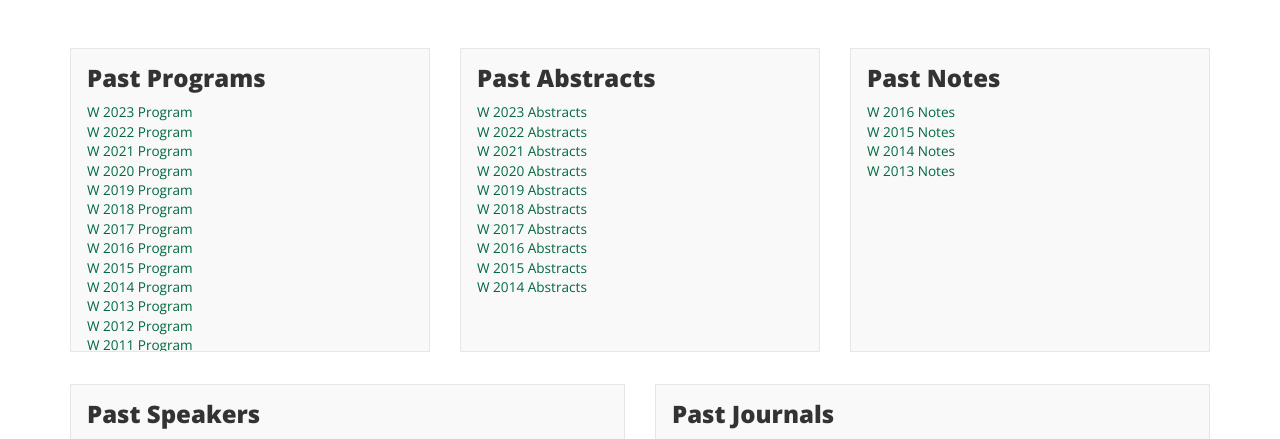
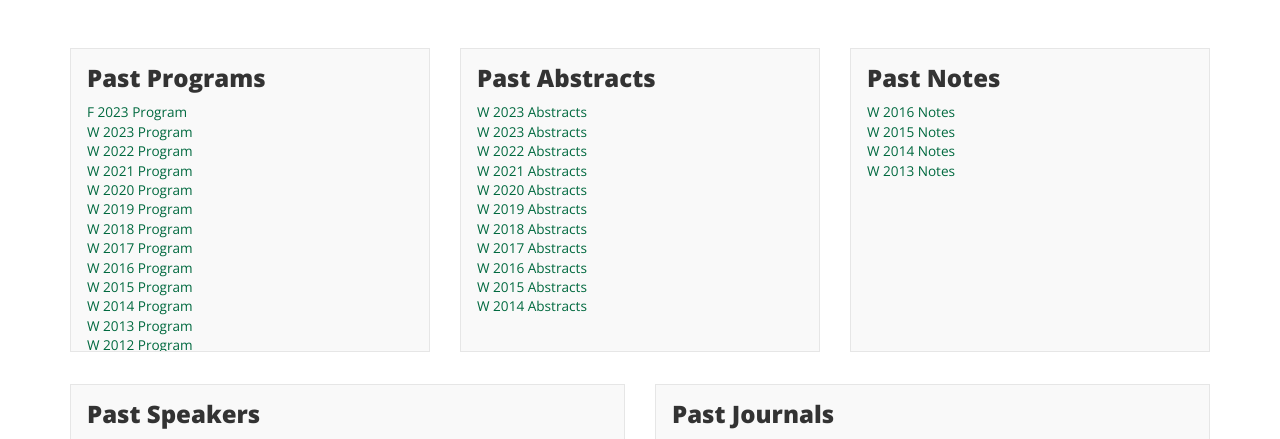
Before and after one commit to ucip/ucip.github.io, a Jekyll site: the page built from history.md, in a window 1280 px wide. Shown: the part 302-741 px from the top of the page. Built offline with Jekyll 4.4.1, drawn with Linux system fonts in a browser that asks for light colours; nearby versions of some CDN libraries.

Commit message:
Correcting some links and calls to the fall docs

```diff
--- a/_includes/box.html
+++ b/_includes/box.html
@@ -39,9 +39,9 @@
   <div class="post-list-box announcement">
     <h3 class="text-center post-list-header">See you November 4th and 5th!</h3>
     <p class="text-center announcement-text">
-      <a href="{{ site.baseurl }}/docs/2023 Schedule.pdf">Click here to download this year's UCiP Schedule.</a>
+      <a href="{{ site.baseurl }}/docs/2023 (Fall) Schedule.pdf">Click here to download this year's UCiP Schedule.</a>
       <br />
-      <a href="{{ site.baseurl }}/docs/2023 Abstract List.pdf">Click here to download this year's Abstracts.</a>
+      <a href="{{ site.baseurl }}/docs/2023 (Fall) Abstracts.pdf">Click here to download this year's Abstracts.</a>
     </p>
     <a href="{{ site.baseurl }}/img/2023 Schedule.pdf">
       <img class="img-responsive" src="{{ site.baseurl }}/img/2023 Schedule.png" />
--- a/history.md
+++ b/history.md
@@ -11,11 +11,12 @@
       <div class="post-list-box">
         <h3 class="post-list-header">Past Programs</h3>
         <ul class="post-list">
-	  <li class="text-small"><a href="{{ site.baseurl }}/docs/2023 Schedule.pdf">W 2023 Program</a></li>
-	  <li class="text-small"><a href="{{ site.baseurl }}/docs/2022-program.pdf">W 2022 Program</a></li>
+          <li class="text-small"><a href="{{ site.baseurl }}/docs/2023 (Fall) Schedule.pdf">F 2023 Program</a></li>
+	        <li class="text-small"><a href="{{ site.baseurl }}/docs/2023 Schedule.pdf">W 2023 Program</a></li>
+	        <li class="text-small"><a href="{{ site.baseurl }}/docs/2022-program.pdf">W 2022 Program</a></li>
           <li class="text-small"><a href="{{ site.baseurl }}/docs/2021-program.pdf">W 2021 Program</a></li>
-	  <li class="text-small"><a href="{{ site.baseurl }}/docs/2020-program.pdf">W 2020 Program</a></li>
-	  <li class="text-small"><a href="{{ site.baseurl }}/docs/2019-program.pdf">W 2019 Program</a></li>
+	        <li class="text-small"><a href="{{ site.baseurl }}/docs/2020-program.pdf">W 2020 Program</a></li>
+	        <li class="text-small"><a href="{{ site.baseurl }}/docs/2019-program.pdf">W 2019 Program</a></li>
           <li class="text-small"><a href="{{ site.baseurl }}/docs/2018-program.pdf">W 2018 Program</a></li>
           <li class="text-small"><a href="{{ site.baseurl }}/docs/2017-program.pdf">W 2017 Program</a></li>
           <li class="text-small"><a href="{{ site.baseurl }}/docs/2016-program.pdf">W 2016 Program</a></li>
@@ -31,9 +32,10 @@
       <div class="post-list-box">
         <h3 class="post-list-header">Past Abstracts</h3>
         <ul class="post-list">
+          <li class="text-small"><a href="{{ site.baseurl }}/docs/2023 (Fall) Abstracts.pdf">W 2023 Abstracts</a></li>
           <li class="text-small"><a href="{{ site.baseurl }}/docs/2023 Abstract List.pdf">W 2023 Abstracts</a></li>
-	  <li class="text-small"><a href="{{ site.baseurl }}/docs/2021-abstracts.pdf">W 2022 Abstracts</a></li>
-	  <li class="text-small"><a href="{{ site.baseurl }}/docs/2021-abstracts.pdf">W 2021 Abstracts</a></li>
+	        <li class="text-small"><a href="{{ site.baseurl }}/docs/2021-abstracts.pdf">W 2022 Abstracts</a></li>
+	        <li class="text-small"><a href="{{ site.baseurl }}/docs/2021-abstracts.pdf">W 2021 Abstracts</a></li>
           <li class="text-small"><a href="{{ site.baseurl }}/docs/2020-abstracts.pdf">W 2020 Abstracts</a></li>
           <li class="text-small"><a href="{{ site.baseurl }}/docs/2019-abstracts.pdf">W 2019 Abstracts</a></li>
           <li class="text-small"><a href="{{ site.baseurl }}/docs/2018-abstracts.pdf">W 2018 Abstracts</a></li>
@@ -62,7 +64,7 @@
         <h3 class="post-list-header">Past Speakers</h3>
         <ul class="post-list">
           <li class="text-small">W 2021: <a href="https://www.carolhay.org/">Dr. Carol Hay</a>, University of Massachusetts-Lowell</li>
-	  <li class="text-small">W 2020: <a href="https://www.shannonspaulding.com/">Dr. Shannon Spaulding</a>, Oklahoma State University</li>
+	        <li class="text-small">W 2020: <a href="https://www.shannonspaulding.com/">Dr. Shannon Spaulding</a>, Oklahoma State University</li>
           <li class="text-small">W 2019: <a href="https://umaine.edu/philosophy/people/kirsten-johnson/">Dr. Kirsten Jacobson</a>, University of Maine</li>
           <li class="text-small">W 2018: <a href="https://www.mun.ca/philosophy/faculty/hoff.php">Dr. Shannon Hoff</a>, Memorial University of Newfoundland</li>
           <li class="text-small">W 2017: <a href="http://www.marquette.edu/phil/faculty_tobin.shtml">Dr. Theresa W. Tobin</a>, Marquette University</li>
@@ -78,8 +80,8 @@
       <div class="post-list-box">
         <h3 class="post-list-header">Past Journals</h3>
         <ul class="post-list">
-	  <li class="text-small"><a href="https://commons.emich.edu/ac/vol8/iss1/">Acta Cogitata: Issue 8, October 2020</a></li>
-	  <li class="text-small"><a href="https://commons.emich.edu/ac/vol7/iss1/">Acta Cogitata: Issue 7, November 2019</a></li>
+          <li class="text-small"><a href="https://commons.emich.edu/ac/vol8/iss1/">Acta Cogitata: Issue 8, October 2020</a></li>
+          <li class="text-small"><a href="https://commons.emich.edu/ac/vol7/iss1/">Acta Cogitata: Issue 7, November 2019</a></li>
           <li class="text-small"><a href="https://commons.emich.edu/ac/vol6/iss1/">Acta Cogitata: Issue 6, January 2019</a></li>
           <li class="text-small"><a href="https://commons.emich.edu/ac/vol5/iss1/">Acta Cogitata: Issue 5, October 2017</a></li>
           <li class="text-small"><a href="{{ site.baseurl }}/docs/2016-journal.pdf">Acta Cogitata: Issue 4, October 2016</a></li>
--- a/index.html
+++ b/index.html
@@ -13,11 +13,12 @@
     <!--<p class="text-justify">Welcome to the main page for Eastern Michigan University's Undergraduate Conference in Philosophy (UCiP)! The 2019 UCiP has concluded. We'd like to thank our presenters, commenters, and guests for helping us create a welcoming, philosophically rich conference - one of our best yet!</p>
     <p>See our <a href="{{ site.baseurl }}/cfp/">Call for Papers</a> for instructions on submitting your paper!</p>-->
     <!--<p>The Call for Papers for the 2020 UCiP will be available at the end of October or early November.</p>-->
+    <p class="text-justify">The 2023 Undergraduate Conference in Philosophy (Fall Edition) is just around the corner! <a href="{{ site.baseurl }}/history/">Checkout our 2023 Conference Schedule</a> and <a href="{{ site.baseurl }}/docs/2023 (Fall) Abstracts.pdf">download our Abstracts List</a>. See you November 4th & 5th!</p>
     <p class="text-justify">On this website, you can check out our <a href="{{ site.baseurl }}/advice/speakers/">advice for speakers</a>, <a href="{{ site.baseurl }}/advice/commentators/">advice for commentators</a>, and the <a href="{{ site.baseurl }}/journal/">EMU Undergraduate Journal, Acta Cogitata</a>! Several of the top papers from the conference are published in this journal each year.</p>
     <div class="col-sm-6 img-div-right">
       <img class="img-responsive img-rounded hidden-xs hidden-print" src="{{ site.baseurl }}/img/2017/img_6.jpg">
     </div>
-    <p class="text-justify">Additionally, you can <a href="{{ site.baseurl }}/schedule/">check out past schedules</a>, <a href="{{ site.baseurl }}/history/">look through past programs, notes, and keynote speakers,</a> and <a href="{{ site.baseurl }}/gallery/">see what's happened at past conferences</a> to get a feel for how UCiP operates.</p>
+    <p class="text-justify">Additionally, you can <a href="{{ site.baseurl }}/history/">check out past schedules</a>, <a href="{{ site.baseurl }}/history/">look through past programs, notes, and keynote speakers,</a> and <a href="{{ site.baseurl }}/gallery/">see what's happened at past conferences</a> to get a feel for how UCiP operates.</p>
     <p class="text-justify">Finally, you can find <a href="{{ site.baseurl }}/arrival/maps/">directions to campus and our campus map</a>, <a href="{{ site.baseurl }}/arrival/hotels/">nearby hotels and restaurants</a>, and learn about the Public Transport System (AATA, or "The Ride") in the Ypsi/AnnArbor area.</p>
   </div>
   {% include box.html %}
```
Also changed, not shown: 3 other files.
